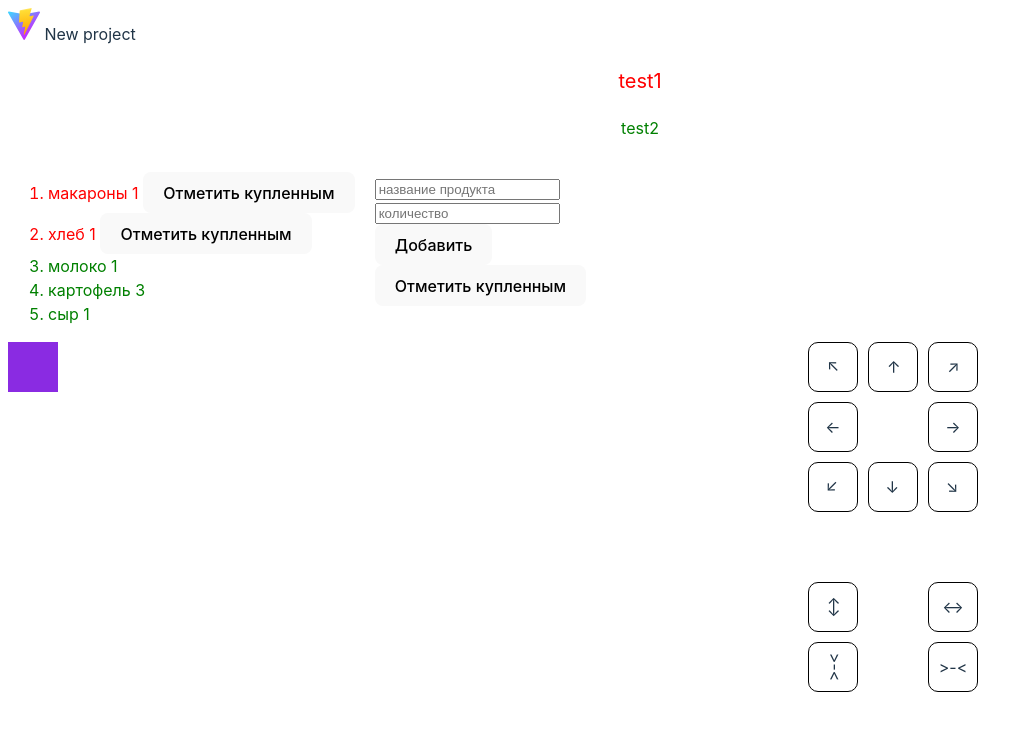
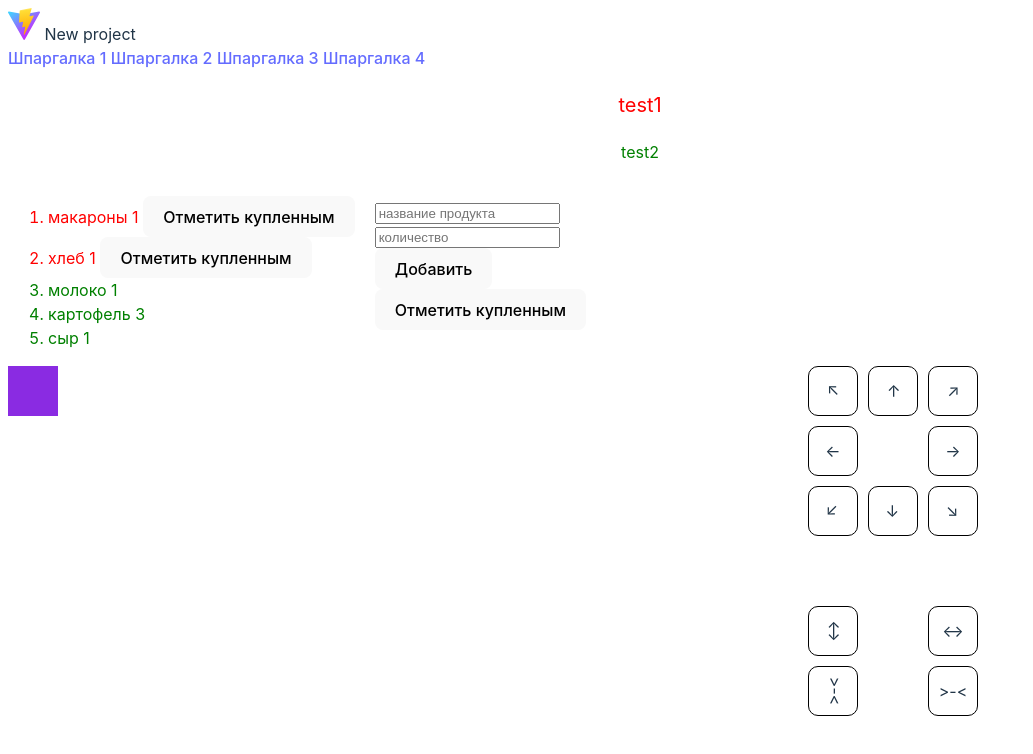
Before and after one commit to Gakmannn/WEB36JS, a website built with Vite: page index.html in a window 1280 px wide. Shown: the top 754 px of the page, without its empty margins (0-1033 px from the left). Built offline with nearby package versions, Linux system fonts and the light colour scheme.

Commit message:
Шпаргалки

```diff
--- a/index.html
+++ b/index.html
@@ -50,6 +50,12 @@
 
     <img src="vite.svg" alt="">
     New project
+    <div>
+      <a href="https://cheatsheets.super-mark.ru/">Шпаргалка 1</a>
+      <a href="https://tproger.ru/translations/javascript-cheatsheet">Шпаргалка 2</a>
+      <a href="https://overapi.com/javascript">Шпаргалка 3</a>
+      <a href="https://quickref.me/javascript">Шпаргалка 4</a>
+    </div>
     <div id="renderText"></div>
     <div style="display: flex;">
       <ol id="toBuyList"></ol>
```
